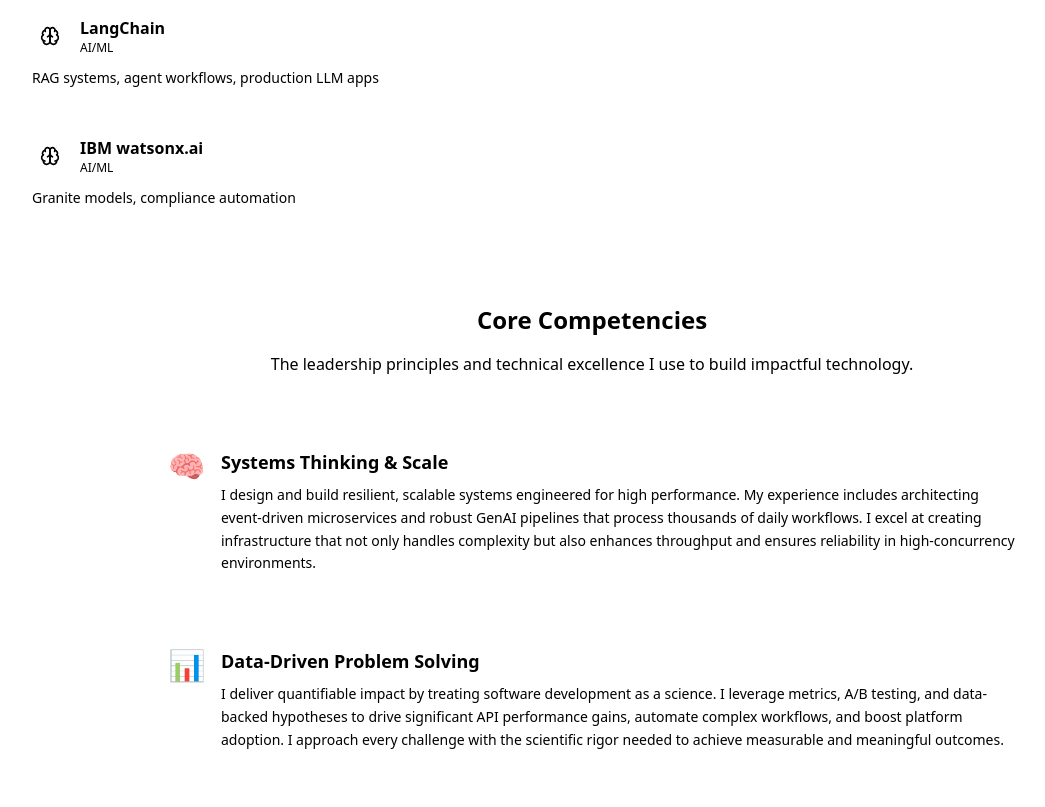
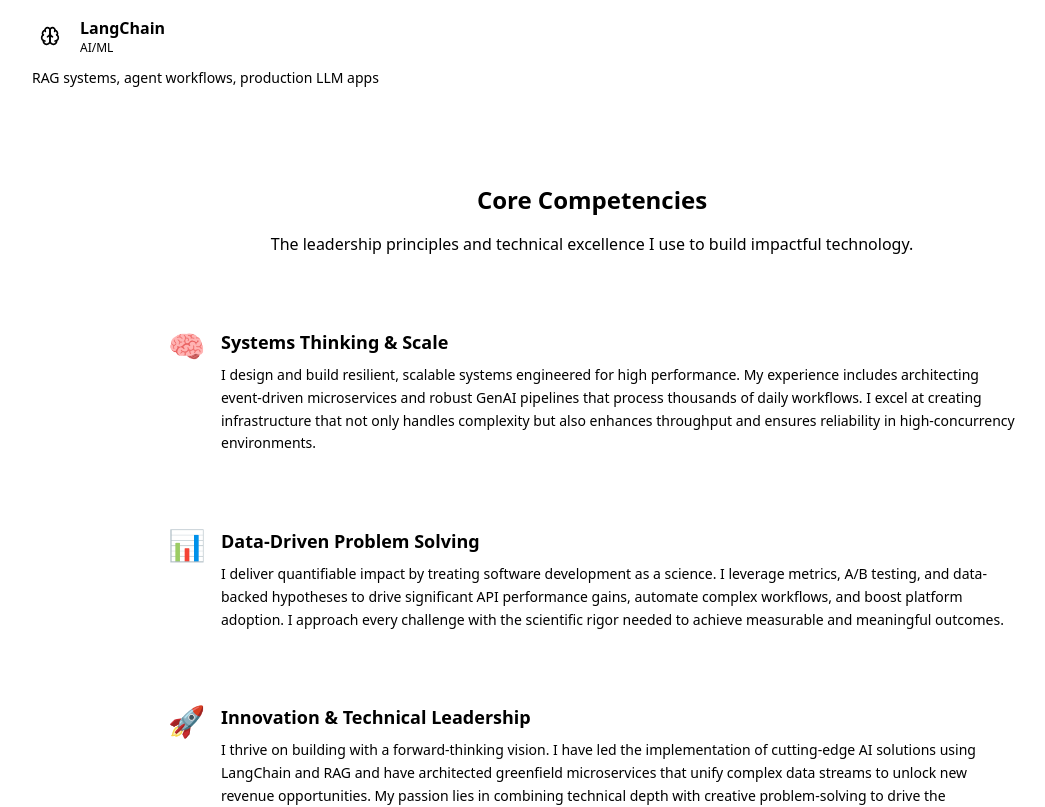
Before and after one commit to officialYogesh/Portfolio, a Next.js app: page /resume in a window 1280 px wide. Shown: the part 1840-2647 px from the top of the page, without its empty margins (48-1093 px from the left). Built offline with nearby package versions, Linux system fonts and the light colour scheme; no server answers.

Commit message:
refactor: remove outdated technical skill entry from resume page
- Deleted the "IBM watsonx.ai" entry from the technical skills list to streamline content and ensure relevance.
- Maintained focus on current expertise in AI/ML technologies for clarity and impact.

```diff
--- a/src/app/resume/page.tsx
+++ b/src/app/resume/page.tsx
@@ -167,13 +167,6 @@
     icon: Brain,
     level: 9,
     context: "RAG systems, agent workflows, production LLM apps",
-    category: "AI/ML",
-  },
-  {
-    name: "IBM watsonx.ai",
-    icon: Brain,
-    level: 7,
-    context: "Granite models, compliance automation",
     category: "AI/ML",
   },
 ];
```
